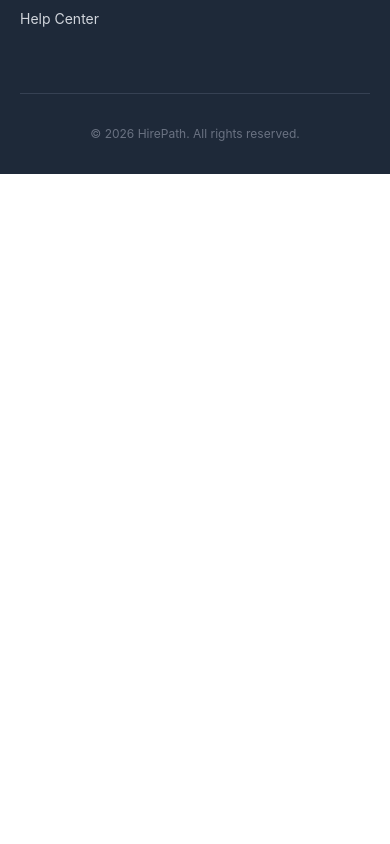
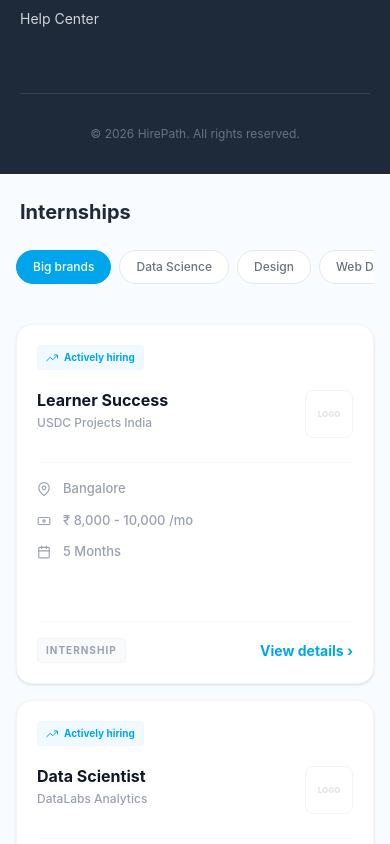
Before and after one commit to akramguroo-dev/hirepath, a React (Vite) app in the folder client/: page / in a window 390 px wide. Shown: the part 1144-1988 px from the top of the page. Before the commit the page ends 1318 px from the top, so only its background shows below. Built offline with nearby package versions, Linux system fonts and the light colour scheme.

Commit message:
feat: implement optimized and responsive internship grid

```diff
--- a/client/src/App.jsx
+++ b/client/src/App.jsx
@@ -1,6 +1,7 @@
 import Navbar from './components/Navbar';
 import Footer from './components/Footer';
 import Home from './components/Home';
+import JobCard from './components/JobCard';
 
 function App() {
   return (
@@ -8,6 +9,7 @@ function App() {
       <Navbar />
       <Home />
       <Footer/>
+      <JobCard/>
     </>
   );
 }
--- /dev/null
+++ b/client/src/components/JobCard.jsx
@@ -0,0 +1,44 @@
+export default function JobCard() {
+  const jobs = [
+    { id: 1, t: "Learner Success", c: "USDC Projects India", l: "Bangalore", p: "₹ 8,000 - 10,000 /mo", d: "5 Months" },
+    { id: 2, t: "Data Scientist", c: "DataLabs Analytics", l: "Mumbai", p: "₹ 15,000 /mo", d: "6 Months" },
+    { id: 3, t: "UI/UX Designer", c: "Creative Minds", l: "Remote", p: "₹ 12,000 /mo", d: "3 Months" },
+    { id: 4, t: "Web Developer", c: "TechFlow Solutions", l: "Srinagar", p: "₹ 20,000 /mo", d: "6 Months" }
+  ];
+  const svg = (p) => <svg className="w-full h-full" fill="none" stroke="currentColor" strokeWidth="2" strokeLinecap="round" strokeLinejoin="round" viewBox="0 0 24 24">{p}</svg>;
+  return (
+    <div className="bg-[#F8FBFF] min-h-screen py-6 md:py-10 px-4 md:px-6 font-sans text-gray-600 antialiased">
+      <div className="max-w-7xl mx-auto">
+        <h2 className="text-xl md:text-2xl font-bold text-gray-800 mb-6 md:mb-8 ml-1">Internships</h2>
+        <div className="flex gap-2 mb-8 overflow-x-auto no-scrollbar pb-2">
+          {["Big brands", "Data Science", "Design", "Web Development"].map((tab, i) => (
+            <button key={i} className={`whitespace-nowrap px-4 py-2 rounded-full border text-xs md:text-sm font-medium flex-shrink-0 ${i === 0 ? 'bg-[#00A5EC] text-white border-[#00A5EC]' : 'bg-white text-gray-500 border-gray-200 hover:border-blue-300'}`}>{tab}</button>
+          ))}
+        </div>
+        <div className="grid grid-cols-1 sm:grid-cols-2 lg:grid-cols-4 gap-4 md:gap-6">
+          {jobs.map((j) => (
+            <div key={j.id} className="bg-white border border-gray-100 rounded-2xl p-5 md:p-6 shadow-sm hover:shadow-xl transition-all group flex flex-col min-h-[360px]">
+              <div className="flex items-center gap-1.5 border border-blue-50 w-fit px-2 py-1 rounded text-[10px] text-[#00A5EC] font-bold mb-5 bg-[#F0F9FF]">
+                <div className="w-3 h-3">{svg(<><polyline points="23 6 13.5 15.5 8.5 10.5 1 18"/><polyline points="17 6 23 6 23 12"/></>)}</div> Actively hiring
+              </div>
+              <div className="flex justify-between items-start mb-2">
+                <div className="flex-1 pr-2"><h3 className="text-gray-900 font-bold text-[16px] md:text-[17px] leading-tight group-hover:text-[#00A5EC] line-clamp-2">{j.t}</h3><p className="text-gray-400 text-[12px] mt-1 font-medium">{j.c}</p></div>
+                <div className="w-12 h-12 md:w-14 md:h-14 border border-gray-100 rounded-lg flex items-center justify-center text-[8px] text-gray-200 font-black flex-shrink-0">LOGO</div>
+              </div>
+              <hr className="border-gray-50 my-4 md:my-5" />
+              <div className="space-y-3 md:space-y-4 mb-6 md:mb-8 text-[13px] font-medium text-gray-400">
+                <div className="flex items-center gap-3"><div className="w-[14px] h-[14px]">{svg(<><path d="M21 10c0 7-9 13-9 13s-9-6-9-13a9 9 0 0 1 18 0z"/><circle cx="12" cy="10" r="3"/></>)}</div>{j.l}</div>
+                <div className="flex items-center gap-3"><div className="w-[14px] h-[14px]">{svg(<><rect x="2" y="6" width="20" height="12" rx="2"/><circle cx="12" cy="12" r="2"/></>)}</div>{j.p}</div>
+                <div className="flex items-center gap-3"><div className="w-[14px] h-[14px]">{svg(<><rect x="3" y="4" width="18" height="18" rx="2"/><path d="M16 2v4M8 2v4M3 10h18"/></>)}</div>{j.d}</div>
+              </div>
+              <div className="mt-auto pt-4 border-t border-gray-50 flex justify-between items-center text-[10px] font-bold uppercase tracking-widest text-gray-400">
+                <span className="bg-gray-50 px-2 py-1 rounded border border-gray-100">Internship</span>
+                <button className="text-[#00A5EC] text-sm group-hover:underline lowercase first-letter:uppercase tracking-normal">View details ›</button>
+              </div>
+            </div>
+          ))}
+        </div>
+      </div>
+    </div>
+  );
+}
```
